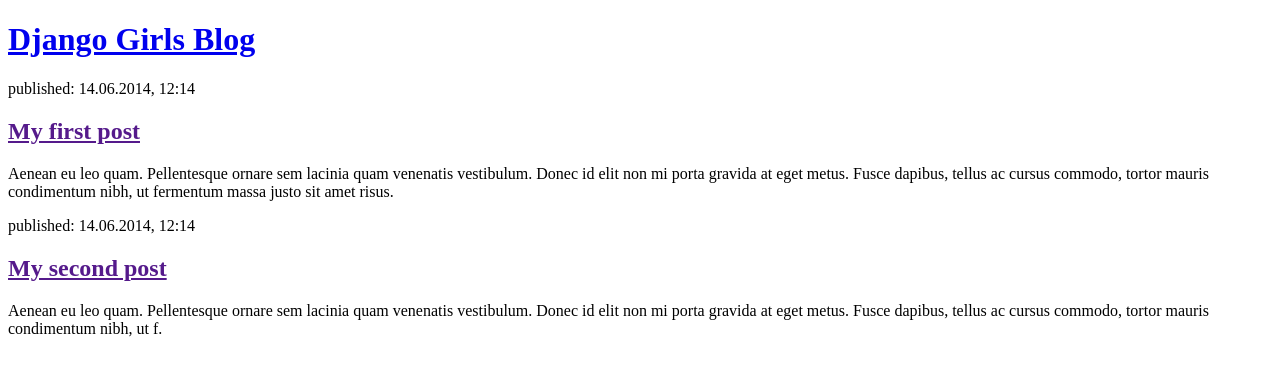
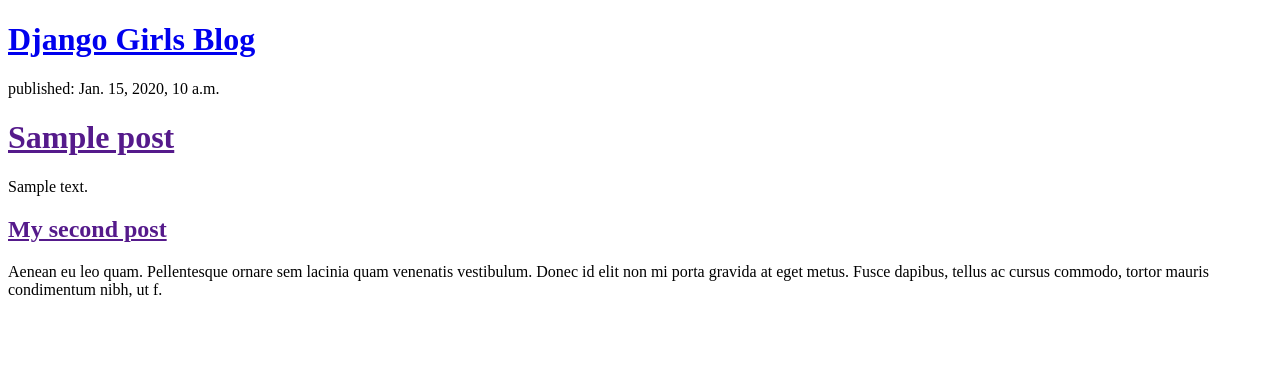
Before and after one commit to ku333777/my-first-blog, a Django app: page / in a window 1280 px wide. Shown: the top 376 px of the page. Run offline with Django 4.2, Linux system fonts and the light colour scheme; tables that the repository leaves empty hold one stand-in row (values such as "Sample post").

Commit message:
777 Modified templates to display posts from database.

```diff
--- a/mysite/blog/templates/blog/post_list.html
+++ b/mysite/blog/templates/blog/post_list.html
@@ -8,14 +8,16 @@
             <h1><a href="/">Django Girls Blog</a></h1>
         </div>
 
+        {% for post in posts %}
         <div>
-            <p>published: 14.06.2014, 12:14</p>
-            <h2><a href="">My first post</a></h2>
-            <p>Aenean eu leo quam. Pellentesque ornare sem lacinia quam venenatis vestibulum. Donec id elit non mi porta gravida at eget metus. Fusce dapibus, tellus ac cursus commodo, tortor mauris condimentum nibh, ut fermentum massa justo sit amet risus.</p>
+            <p>published: {{ post.published_date }}</p>
+            <h1><a href="">{{ post.title }}</a></h1>
+            <p>{{ post.text|linebreaksbr }}</p>
         </div>
+        {% endfor %}
 
         <div>
-            <p>published: 14.06.2014, 12:14</p>
+            <p><!published: 14.06.2014, 12:14</p>
             <h2><a href="">My second post</a></h2>
             <p>Aenean eu leo quam. Pellentesque ornare sem lacinia quam venenatis vestibulum. Donec id elit non mi porta gravida at eget metus. Fusce dapibus, tellus ac cursus commodo, tortor mauris condimentum nibh, ut f.</p>
         </div>
--- a/mysite/blog/views.py
+++ b/mysite/blog/views.py
@@ -1,7 +1,7 @@
 from django.shortcuts import render
-
+from django.utils import timezone
+from .models import Post
 
 def post_list(request):
-    return render(request, 'blog/post_list.html', {})
-
-# Create your views here.
+    posts = Post.objects.filter(published_date__lte=timezone.now()).order_by('published_date')
+    return render(request, 'blog/post_list.html', {'posts': posts})
```
